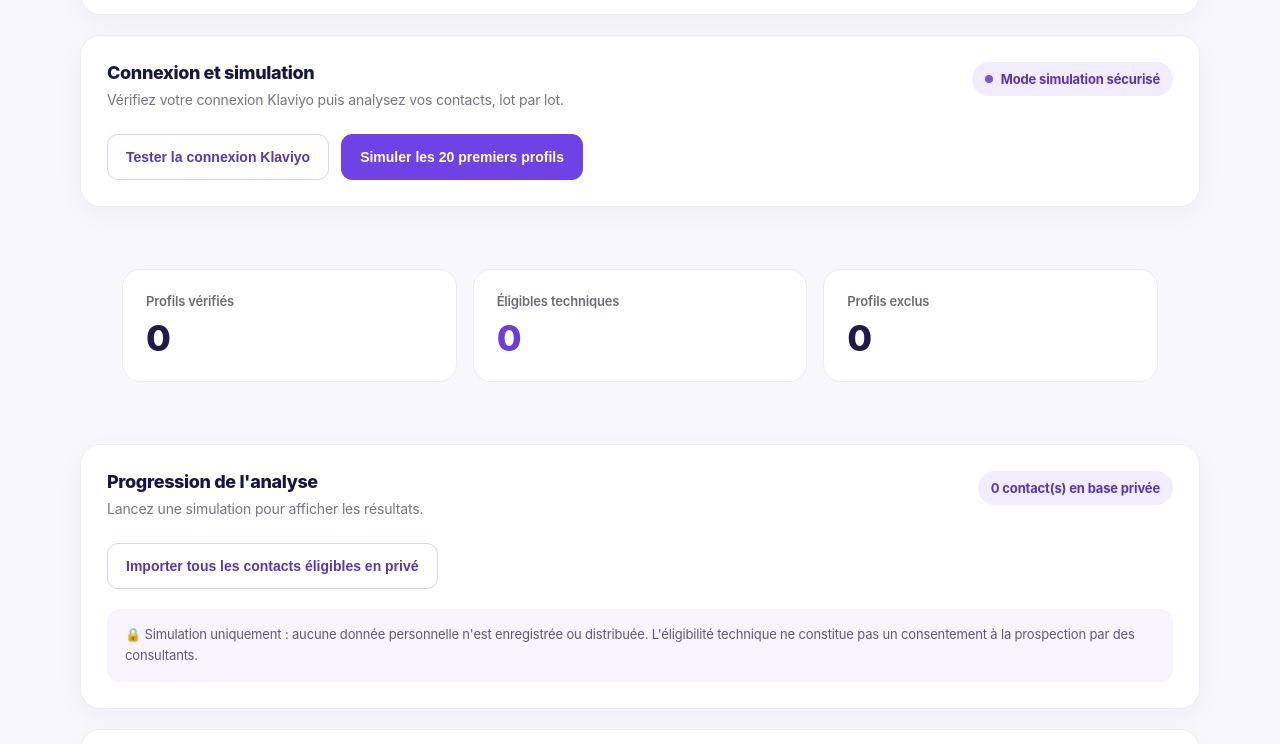
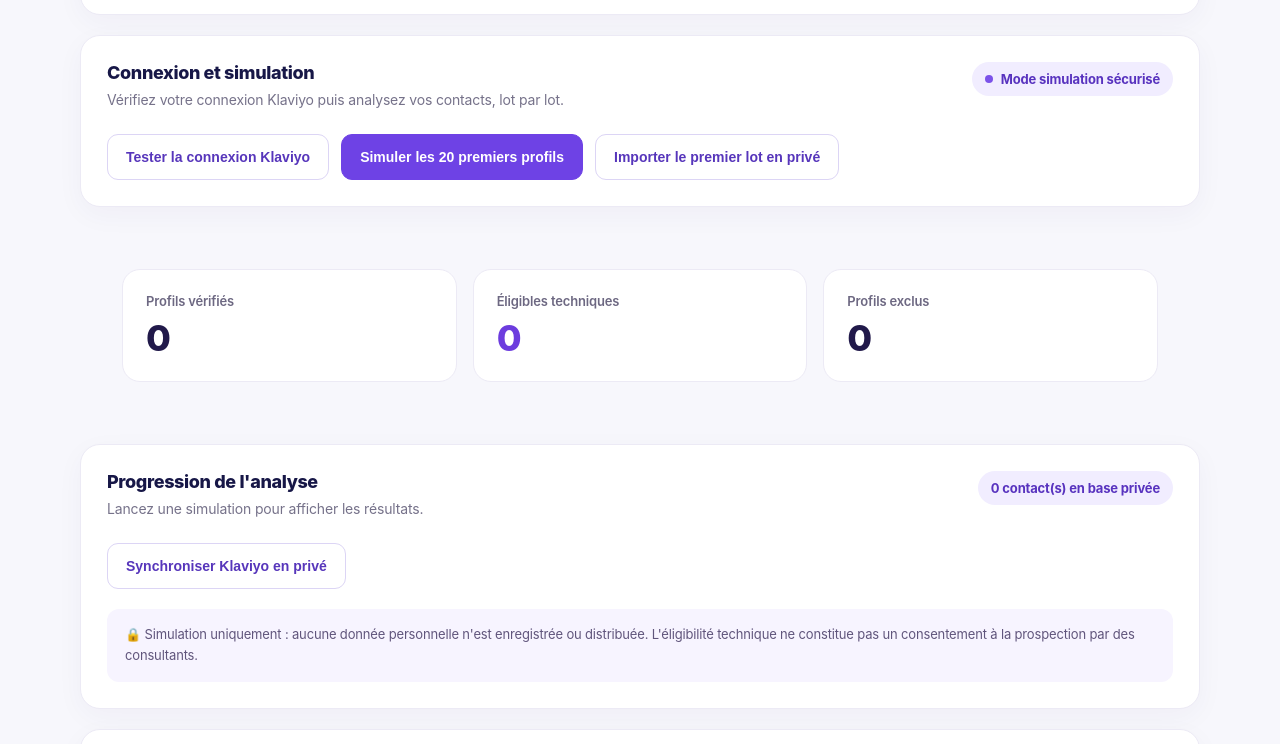
Before and after one commit to RUBYCORP95/Networkly-AI, a Next.js app: page /admin/leadfactory in a window 1280 px wide. Shown: the part 521-1265 px from the top of the page. Built offline with nearby package versions, Linux system fonts and the light colour scheme.

Commit message:
Show private Klaviyo batch import and detailed counters

```diff
--- a/app/admin/leadfactory/page.js
+++ b/app/admin/leadfactory/page.js
@@ -128,14 +128,14 @@ export default function LeadFactoryAdmin(){
  <header className={styles.top}><div><p className={styles.eyebrow}>TESAMI / LEADFACTORY</p><h1 className={styles.heading}>Import Klaviyo</h1><p className={styles.sub}>Retrouvez et analysez les paniers abandonnés depuis au moins 60 jours, sans commande ultérieure.</p></div><a className={styles.back} href="/">← Tableau de bord TESAMI</a></header>
  <section className={styles.card}><div className={styles.detail}><div><h2 className={styles.sectionTitle}>Prospects professionnels · Import Excel / CSV</h2><p className={styles.muted}>Dans Excel ou Google Sheets, exportez votre fichier au format CSV (séparateur virgule ou point-virgule). Les prospects déjà importés ne sont jamais réajoutés, même après un nouvel import.</p></div><span className={styles.status}>Anti-doublons actif</span></div><div className={styles.actions}><input aria-label="Fichier CSV des professionnels" type="file" accept=".csv,text/csv" onChange={e=>{setProFile(e.target.files?.[0]||null);setProResult(null);setProError("");}} style={{maxWidth:"100%",alignSelf:"center"}}/><button className={styles.button} type="button" disabled={!proFile||proBusy} onClick={importProfessionals}>{proBusy?"Import en cours…":"Importer les professionnels"}</button></div><p className={styles.muted} style={{marginTop:12}}>Colonnes reconnues : ID prospect, Entreprise, Activité, Prénom, Nom, Téléphone, Email, Adresse, Code postal, Ville, Département, Site internet, Source et Notes. Les statuts et attributions existants sont préservés.</p>{proError&&<p className={styles.notice} role="alert">{proError}</p>}{proResult&&<p className={styles.info} role="status">{proResult.inProgress?"Import en cours · ":"Import terminé · "}{proResult.imported} nouveaux · {proResult.duplicates} doublons ignorés · {proResult.invalid} lignes invalides · {proResult.processed} lignes traitées.</p>}</section>
  <section className={styles.card}><div className={styles.detail}><div><h2 className={styles.sectionTitle}>Connexion et simulation</h2><p className={styles.muted}>Vérifiez votre connexion Klaviyo puis analysez vos contacts, lot par lot.</p></div><span className={styles.status}><span className={styles.dot}></span>Mode simulation sécurisé</span></div>
- <div className={styles.actions}><button className={styles.button+" "+styles.secondary} type="button" disabled={busy} onClick={()=>run("leadfactory-klaviyo-status")}>Tester la connexion Klaviyo</button><button className={styles.button} type="button" disabled={busy} onClick={()=>{reset();run("leadfactory-klaviyo-import")}}>Simuler les 20 premiers profils</button></div>
+ <div className={styles.actions}><button className={styles.button+" "+styles.secondary} type="button" disabled={busy} onClick={()=>run("leadfactory-klaviyo-status")}>Tester la connexion Klaviyo</button><button className={styles.button} type="button" disabled={busy} onClick={()=>{reset();run("leadfactory-klaviyo-import")}}>Simuler les 20 premiers profils</button><button className={styles.button+" "+styles.secondary} type="button" disabled={busy} onClick={()=>{if(window.confirm("Enregistrer les profils éligibles du premier lot dans l’administration privée ?"))run("leadfactory-klaviyo-import",null,true);}}>Importer le premier lot en privé</button></div>
  {busy&&<p role="status" className={styles.muted} style={{marginTop:16}}>Analyse en cours…</p>}{error&&<p role="alert" className={styles.notice}>{error}</p>}
  {result&&!isBatch&&<p className={styles.info} aria-live="polite">{result.klaviyo_reachable?"✓ Connexion Klaviyo opérationnelle (HTTP "+result.klaviyo_status+")":result.message||"Connexion à vérifier (HTTP "+result.klaviyo_status+")"}</p>}
  </section>
  <section aria-label="Statistiques de simulation"><div className={styles.stats}><div className={styles.stat}><p className={styles.statLabel}>Profils vérifiés</p><p className={styles.statNumber}>{totals.checked}</p></div><div className={styles.stat}><p className={styles.statLabel}>Éligibles techniques</p><p className={styles.statNumber+" "+styles.purple}>{totals.eligible}</p></div><div className={styles.stat}><p className={styles.statLabel}>Profils exclus</p><p className={styles.statNumber}>{totals.skipped}</p></div></div></section>
  <section className={styles.card}><div className={styles.detail}><div><h2 className={styles.sectionTitle}>Progression de l'analyse</h2><p className={styles.muted}>{totals.batches===0?"Lancez une simulation pour afficher les résultats.":totals.batches+" lot(s) analysé(s) • "+totals.checked+" profils examinés"}</p></div>{<span className={styles.status}>{contactTotal} contact(s) en base privée</span>}</div>
- {isBatch&&<div style={{marginTop:20}}><p className={styles.muted}>Dernier lot : <strong>{result.checked} vérifiés</strong> · {result.eligible} éligibles · {result.skipped} exclus</p></div>}
- <div className={styles.actions}><button type="button" className={styles.button+" "+styles.secondary} disabled={busy} onClick={importAll}>{importing?"Importation en cours…":"Importer tous les contacts éligibles en privé"}</button>{importing&&<button type="button" className={styles.button+" "+styles.secondary} onClick={()=>{stopImport.current=true}}>Arrêter après ce lot</button>}</div>{importProgress&&<div className={styles.info} role="status" aria-live="polite"><strong>{importProgress.done?"Importation terminée":"Importation en progression"}</strong> · {importProgress.batches} lot(s) · {importProgress.checked} profils vérifiés · {importProgress.imported} enregistrés ou actualisés · {importProgress.excluded} exclus. Les contacts sont conservés uniquement dans l’administration. <div style={{height:8,background:"#e9e1f8",borderRadius:8,marginTop:10,overflow:"hidden"}}><div style={{height:"100%",width:importProgress.done?"100%":"65%",background:"#6d3de7",borderRadius:8}}/></div></div>}
+ {isBatch&&<div style={{marginTop:20}}><p className={styles.muted}>Dernier lot : <strong>{result.checked} vérifiés</strong> · {result.eligible} éligibles · {result.skipped} écartés{result.committed&&<> · {result.imported} enregistrés ou actualisés</>}</p><p className={styles.muted}>{result.excluded??0} oppositions ou exclusions · {result.incomplete??0} fiches incomplètes · {result.missing_coordinates??0} fiches éligibles sans coordonnées</p></div>}
+ <div className={styles.actions}><button type="button" className={styles.button+" "+styles.secondary} disabled={busy} onClick={importAll}>{importing?"Importation en cours…":"Synchroniser Klaviyo en privé"}</button>{importing&&<button type="button" className={styles.button+" "+styles.secondary} onClick={()=>{stopImport.current=true}}>Arrêter après ce lot</button>}</div>{importProgress&&<div className={styles.info} role="status" aria-live="polite"><strong>{importProgress.done?"Importation terminée":"Importation en progression"}</strong> · {importProgress.batches} lot(s) · {importProgress.checked} profils vérifiés · {importProgress.imported} enregistrés ou actualisés · {importProgress.excluded} exclus. Les contacts sont conservés uniquement dans l’administration. <div style={{height:8,background:"#e9e1f8",borderRadius:8,marginTop:10,overflow:"hidden"}}><div style={{height:"100%",width:importProgress.done?"100%":"65%",background:"#6d3de7",borderRadius:8}}/></div></div>}
  {isBatch&&cursor&&<div className={styles.actions}><button className={styles.button} type="button" disabled={busy} onClick={()=>run("leadfactory-klaviyo-import",cursor)}>Analyser les 20 profils suivants →</button></div>}
  {isBatch&&!cursor&&<p className={styles.info}>Tous les lots disponibles ont été parcourus.</p>}
  <div className={styles.info}>🔒 Simulation uniquement : aucune donnée personnelle n'est enregistrée ou distribuée. L'éligibilité technique ne constitue pas un consentement à la prospection par des consultants.</div>
```
